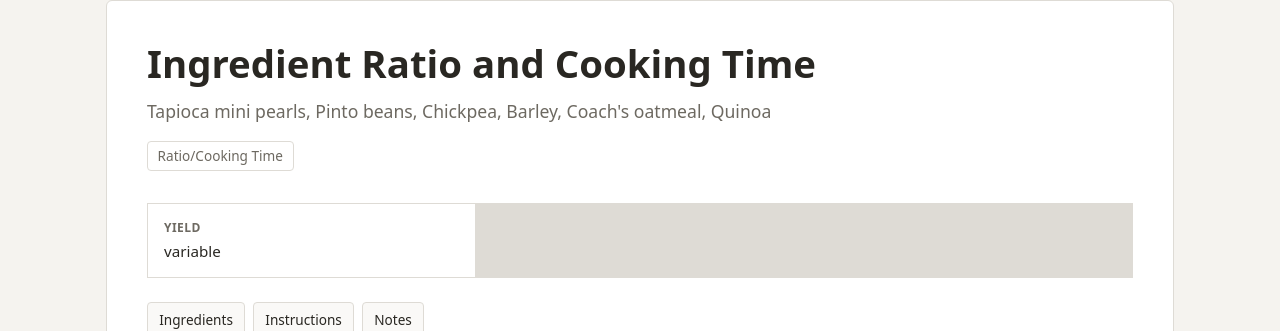
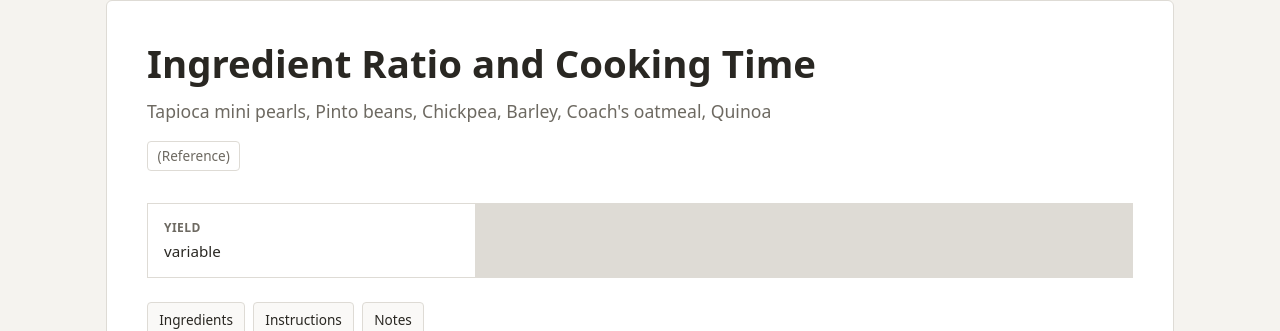
Before and after one commit to sundaycake/recipes, a Jekyll site: the page built from _recipes/ingredient-ratio-and-cooking-time.md, in a window 1280 px wide and 900 px high. Shown: the part 94-425 px from the top of the window. Built offline with Jekyll 4.4.1, drawn with Linux system fonts in a browser that asks for light colours.

Commit message:
Update ingredient-ratio-and-cooking-time.md

```diff
--- a/_recipes/ingredient-ratio-and-cooking-time.md
+++ b/_recipes/ingredient-ratio-and-cooking-time.md
@@ -3,7 +3,7 @@ recipe: Ingredient Ratio and Cooking Time
 description: Tapioca mini pearls, Pinto beans, Chickpea, Barley, Coach's oatmeal, Quinoa
 image:
 
-category: Ratio/Cooking Time
+category: (Reference)
 tags:
 
 yield: variable
```
